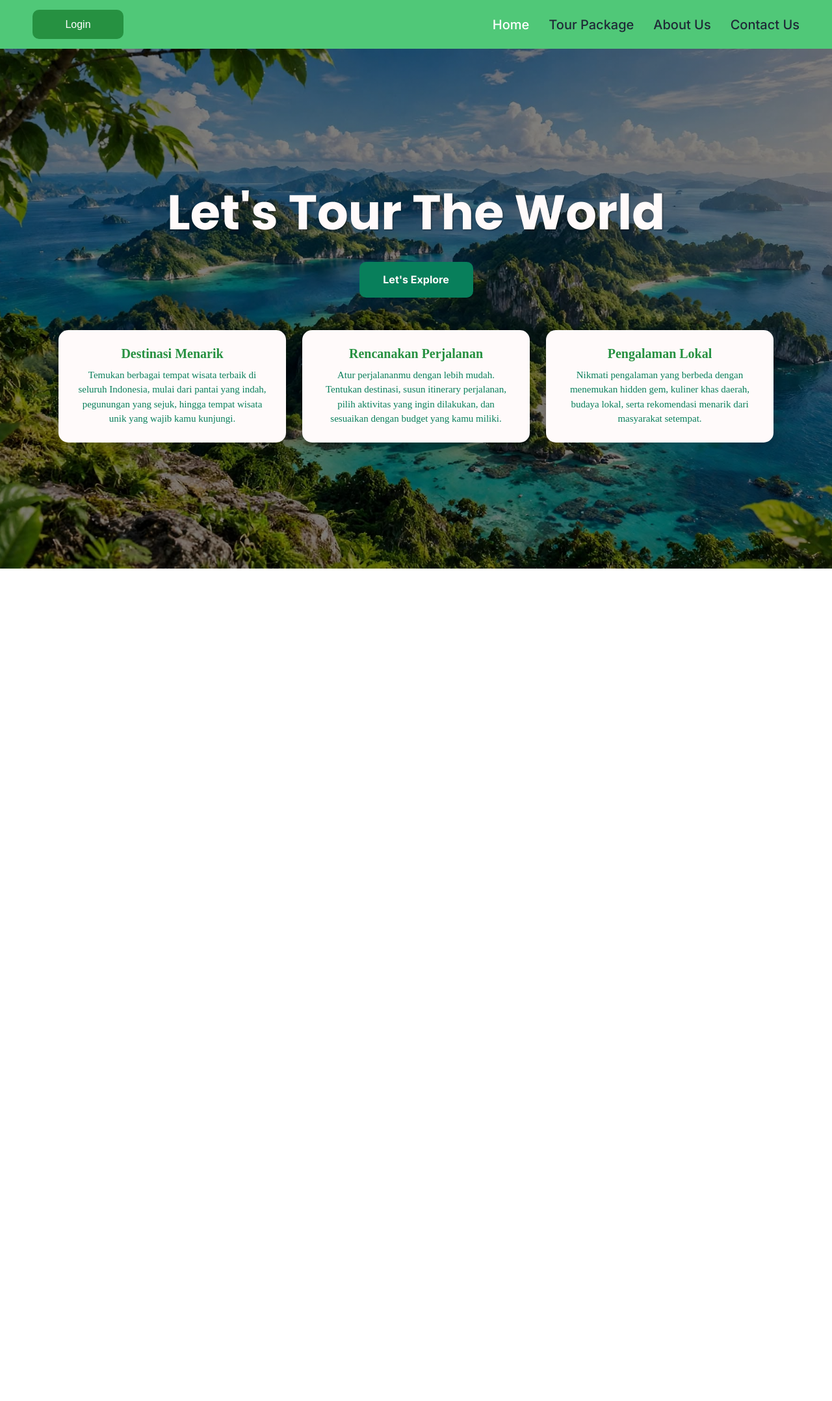
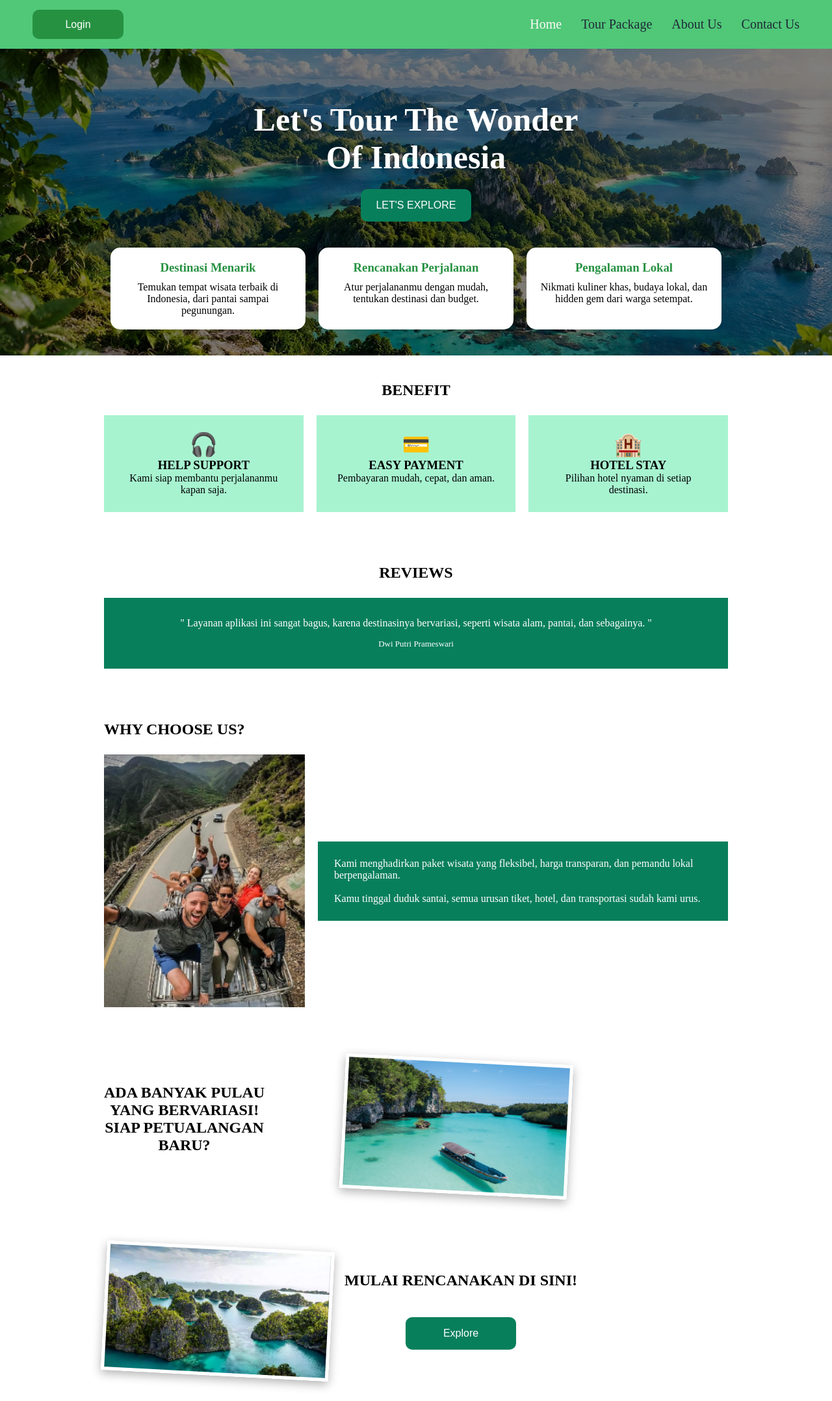
Before and after one commit to ItzDavin/nusa-jelajah, a PHP site: page / in a window 1280 px wide. Shown: the whole page at 65% size. Before the commit the page ends 875 px from the top, so only its background shows below. Run offline with PHP 8.4, Linux system fonts and the light colour scheme.

Commit message:
Add: new images for island, Raja Ampat, and why choose us sections; update index and CSS for improved layout and styling

```diff
--- a/index.php
+++ b/index.php
@@ -1,26 +1,21 @@
 <!DOCTYPE html>
-<html lang="en">
+<html lang="id">
 <head>
     <meta charset="UTF-8">
     <meta name="viewport" content="width=device-width, initial-scale=1.0">
-    <title>Document</title>
-
-    <link rel="preconnect" href="https://fonts.googleapis.com">
-    <link rel="preconnect" href="https://fonts.gstatic.com" crossorigin>
-    <link href="https://fonts.googleapis.com/css2?family=Inter:wght@400;500;600;700;800&family=Poppins:wght@400;500;600;700;800&display=swap" rel="stylesheet">
+    <title>Indonesia Tourism</title>
     <link rel="stylesheet" href="styles/index.css">
 </head>
-
 <body>
 
     <div class="header">
         <div class="left">
-            <a href="pages/users/login.php"><button id="login">Login</button></a>
+            <a href="login.php"><button id="login">Login</button></a>
         </div>
 
         <div class="right">
             <ul>
-                <li><a href="pages/users/home.php" style="color: white;">Home</a></li>
+                <li><a href="home.php" class="active">Home</a></li>
                 <li><a href="pages/users/package.php">Tour Package</a></li>
                 <li><a href="pages/users/about.php">About Us</a></li>
                 <li><a href="pages/users/contact.php">Contact Us</a></li>
@@ -28,35 +23,83 @@
         </div>
     </div>
 
+    <div class="main">
+        <h1>Let's Tour The Wonder <br> Of Indonesia</h1>
+        <a href="pages/users/login.php"><button class="green-btn">LET'S EXPLORE</button></a>
 
-    <div class="containt">
+        <div class="white-boxes">
+            <div class="white-box">
+                <h3>Destinasi Menarik</h3>
+                <p>Temukan tempat wisata terbaik di Indonesia, dari pantai sampai pegunungan.</p>
+            </div>
+            <div class="white-box">
+                <h3>Rencanakan Perjalanan</h3>
+                <p>Atur perjalananmu dengan mudah, tentukan destinasi dan budget.</p>
+            </div>
+            <div class="white-box">
+                <h3>Pengalaman Lokal</h3>
+                <p>Nikmati kuliner khas, budaya lokal, dan hidden gem dari warga setempat.</p>
+            </div>
+        </div>
+    </div>
 
-        <p>Let's Tour The World</p>
+    <div class="section">
+        <h2>BENEFIT</h2>
+        <div class="row-3">
+            <div class="light-green-card">
+                <p class="icon">🎧</p>
+                <h3>HELP SUPPORT</h3>
+                <p>Kami siap membantu perjalananmu kapan saja.</p>
+            </div>
+            <div class="light-green-card">
+                <p class="icon">💳</p>
+                <h3>EASY PAYMENT</h3>
+                <p>Pembayaran mudah, cepat, dan aman.</p>
+            </div>
+            <div class="light-green-card">
+                <p class="icon">🏨</p>
+                <h3>HOTEL STAY</h3>
+                <p>Pilihan hotel nyaman di setiap destinasi.</p>
+            </div>
+        </div>
+    </div>
 
-        <a href="pages/users/login.php">
-            <button class="button">Let's Explore</button>
-        </a>
+    <div class="section">
+        <h2>REVIEWS</h2>
+        <div class="review-box">
+            <p>" Layanan aplikasi ini sangat bagus, karena destinasinya bervariasi, seperti wisata alam, pantai, dan sebagainya. "</p>
+            <p class="reviewer-name">Dwi Putri Prameswari</p>
+        </div>
+    </div>
 
+    <div class="section">
+        <h2 style="text-align: left;">WHY CHOOSE US?</h2>
+        <div class="row-2">
+            <img src="images/index/why.png" alt="">
+            <div class="green-box">
+                <p>Kami menghadirkan paket wisata yang fleksibel, harga transparan, dan pemandu lokal berpengalaman.</p>
+                <br>
+                <p>Kamu tinggal duduk santai, semua urusan tiket, hotel, dan transportasi sudah kami urus.</p>
+            </div>
+        </div>
+    </div>
 
-        <div class="boxes">
+    <div class="section">
+        <div class="row-2">
+            <h2 style="margin-right: 100px;">ADA BANYAK PULAU <br> YANG BERVARIASI! <br> SIAP PETUALANGAN <br> BARU?</h2>
+            <img class="tilted-photo" src="images/index/island.png" alt="">
+        </div>
+    </div>
 
-            <div class="box">
-                <h6>Destinasi Menarik</h6>
-                <p>Temukan berbagai tempat wisata terbaik di seluruh Indonesia, mulai dari pantai yang indah, pegunungan yang sejuk, hingga tempat wisata unik yang wajib kamu kunjungi.</p>
+    <div class="section">
+        <div class="row-2">
+            <img class="tilted-photo" src="images/index/raja-ampat.png" alt="">
+            <div style="text-align: center;">
+                <h2>MULAI RENCANAKAN DI SINI!</h2>
+                <br>
+                <a href="pages/users/package.php"><button class="green-btn">Explore</button></a>
             </div>
-
-            <div class="box">
-                <h6>Rencanakan Perjalanan</h6>
-                <p>Atur perjalananmu dengan lebih mudah. Tentukan destinasi, susun itinerary perjalanan, pilih aktivitas yang ingin dilakukan, dan sesuaikan dengan budget yang kamu miliki.</p>
-            </div>
-
-            <div class="box">
-                <h6>Pengalaman Lokal</h6>
-                <p>Nikmati pengalaman yang berbeda dengan menemukan hidden gem, kuliner khas daerah, budaya lokal, serta rekomendasi menarik dari masyarakat setempat.</p>
-            </div>
-
         </div>
-
     </div>
 
 </body>
--- a/styles/index.css
+++ b/styles/index.css
@@ -4,124 +4,39 @@
     box-sizing: border-box;
 }
 
-body {
-    min-height: 100vh;
-}
-
-
 .header {
   display: flex;
   justify-content: space-between;
   align-items: center;
   padding: 15px 50px;
-    box-shadow: 0 2px 10px rgba(0, 0, 0, 0.1);
-    background-color: #50C878;
+  background: #50C878;
+  box-shadow: 0 2px 10px rgba(0, 0, 0, .1);
 }
 
-.right ul {
+.header ul {
   display: flex;
+  gap: 30px;
   list-style: none;
-    gap: 30px;
+  margin: 0;
+  padding: 0;
 }
 
-.right ul li a {
+.header a {
+  color: #1F2937;
+  font-size: 20px;
+  font-weight: 500;
   text-decoration: none;
-    color: #1F2937;
-    font-weight: 500;
-    font-family: 'Inter', system-ui, -apple-system, sans-serif;
-    font-size: 20px;
 }
 
-.right ul li a:hover {
-    text-decoration: none;
+.header a:hover,
+.header a.active {
   color: #FFFAFA;
-    font-weight: 500;
-    font-family: 'Inter', sans-serif;
-    font-size: 20px;
-}
-
-.containt {
-    display: flex;
-    flex-direction: column;
-    justify-content: center;
-    align-items: center;
-    min-height: 100vh;
-    gap: 20px;
-    text-align: center;
-    background: linear-gradient( rgba(0, 0, 0, 0.5),rgba(0, 0, 0, 0.5) ),  url(../images/index/index.jpg);
-    background-size: cover;
-    background-position: center;
-    background-repeat: no-repeat;
-    padding: 50px;
-}
-
-.containt > p {
-    color: #FFFAFA;
-    font-size: 75px;
-    font-weight: bold;
-    letter-spacing: -2%;
-    text-shadow: 1px 1px 2px rgba(0, 0, 0, 0.5);
-    font-family: 'Poppins', sans-serif;
-}
-
-.button {
-    background-color: #087F5B;
-    color: #FFFAFA;
-    font-family: 'Inter', sans-serif;
-    font-weight: bold;
-    letter-spacing: 3%;
-
-    height: 55px;
-    width: 175px;
-
-    border: none;
-    border-radius: 10px;
-    font-size: 16px;
-}
-
-.button:hover {
-    background-color: #A7F3D0;
-    color: #0E0E2C;
-}
-
-.boxes {
-    display: flex;
-    justify-content: center;
-    align-items: stretch;
-    gap: 25px;
-    width: 100%;
-    max-width: 1100px;
-    margin-top: 30px;
-}
-
-.box {
-    flex: 1;
-    background-color: #FFFAFA;
-    padding: 25px;
-    border-radius: 15px;
-    min-height: 130px;
-    display: flex;
-    flex-direction: column;
-    justify-content: center;
-    box-shadow: 0 5px 20px rgba(0, 0, 0, 0.2);
-}
-
-.box h6 {
-    font-size: 20px;
-    color: #269141;
-    margin-bottom: 10px;
-}
-
-.box p {
-    color: #087F5B;
-    font-size: 15px;
-    line-height: 1.5;
 }
 
 #login {
   width: 140px;
   height: 45px;
-    background-color: #269141;
+  background: #269141;
   color: white;
   border: none;
   border-radius: 10px;
@@ -130,6 +45,134 @@ body {
 }
 
 #login:hover {
-    background-color: #A7F3D0;
+  background: #A7F3D0;
   color: #0E0E2C;
 }
+
+.menu {
+    display: flex;
+    gap: 30px;
+}
+
+.menu a {
+    text-decoration: none;
+    color: black;
+    font-size: 16px;
+}
+
+.login-btn {
+    width: 120px;
+    height: 40px;
+    background-color: #269141;
+    color: white;
+    border: none;
+    border-radius: 10px;
+    cursor: pointer;
+}
+
+.main {
+    background-image: linear-gradient(rgba(0, 0, 0, 0.5), rgba(0, 0, 0, 0.5)), url(../images/index/index.jpg);
+    background-size: cover;
+    background-position: center;
+    text-align: center;
+    padding: 80px 20px 40px 20px;
+    color: white;
+}
+
+.main h1 {
+    font-size: 50px;
+    margin-bottom: 20px;
+}
+
+.green-btn {
+    width: 170px;
+    height: 50px;
+    background-color: #087F5B;
+    color: white;
+    border: none;
+    border-radius: 10px;
+    font-size: 16px;
+    cursor: pointer;
+}
+
+.white-boxes {
+    display: flex;
+    gap: 20px;
+    justify-content: center;
+    margin-top: 40px;
+}
+
+.white-box {
+    background-color: white;
+    color: black;
+    width: 300px;
+    padding: 20px;
+    border-radius: 15px;
+    text-align: center;
+}
+
+.white-box h3 {
+    color: #269141;
+    margin-bottom: 10px;
+}
+
+.section {
+    max-width: 1000px;
+    margin: 0 auto;
+    padding: 40px 20px;
+}
+
+.section h2 {
+    text-align: center;
+    margin-bottom: 25px;
+}
+
+.row-3 {
+    display: flex;
+    gap: 20px;
+}
+
+.row-2 {
+    display: flex;
+    gap: 20px;
+    align-items: center;
+}
+
+.light-green-card {
+    background-color: #A7F3D0;
+    width: 100%;
+    padding: 25px;
+    text-align: center;
+}
+
+.icon {
+    font-size: 35px;
+}
+
+.review-box {
+    background-color: #087F5B;
+    color: white;
+    padding: 30px;
+    text-align: center;
+}
+
+.reviewer-name {
+    margin-top: 15px;
+    font-size: 13px;
+}
+
+.green-box {
+    background-color: #087F5B;
+    color: white;
+    padding: 25px;
+}
+
+.row-2 img {
+    width: 350px;
+}
+
+.tilted-photo {
+    border: 5px solid white;
+    box-shadow: 0 5px 15px rgba(0,0,0,0.3);
+    transform: rotate(3deg);
+}
```
Also changed, not shown: styles/users/home.css (+4 -4 lines), styles/users/package.css (+12 -12 lines), images/index/island.png (added), images/index/raja-ampat.png (added), images/index/why.png (added). Lines whose indentation alone changed are shown as unchanged.
